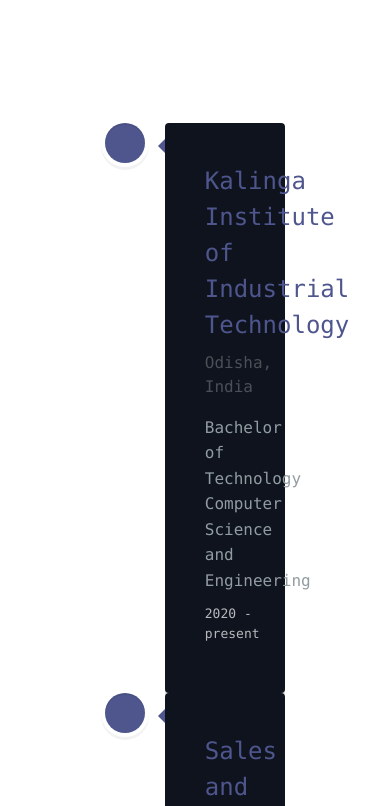
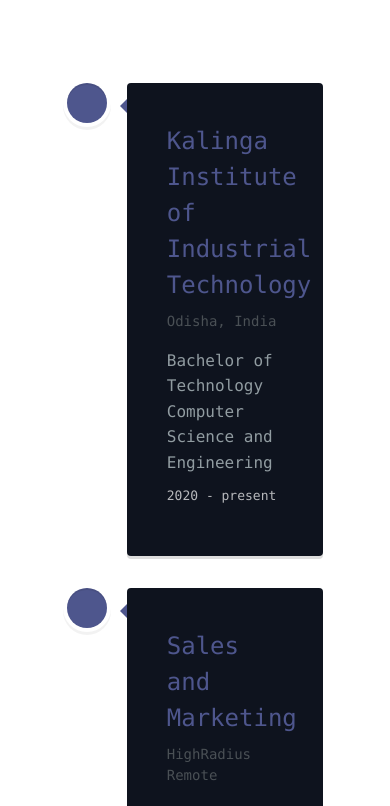
Before and after one commit to prakhar0711/personal-portfolio, a React (Vite) app: page / in a window 390 px wide. Shown: the part 2898-3704 px from the top of the page. Built offline with nearby package versions, Linux system fonts and the light colour scheme.

Commit message:
timeline

```diff
--- a/src/assets/css/timeline.css
+++ b/src/assets/css/timeline.css
@@ -13,13 +13,20 @@
   font-size: 1rem;
   color: rgb(145, 156, 161);
 }
-h4{
-    color: rgb(74, 80, 85);
+h4 {
+  color: rgb(74, 80, 85);
 }
 /* timeline.css */
 
 @media (max-width: 768px) {
-  .vertical-timeline-element {
-    margin: 0;
+  /* Adjust max-width as needed */
+  .vertical-timeline-element-content {
+    padding: 20px; /* Adjust padding for smaller screens */
   }
+
+  .vertical-timeline-element-subtitle {
+    font-size: 14px; /* Adjust font size for smaller screens */
+  }
+
+  /* Add more styles as needed */
 }
--- a/src/components/Timeline.jsx
+++ b/src/components/Timeline.jsx
@@ -14,7 +14,7 @@
           <img src={calendar} alt="timeline" />
         </h1>
       </div>
-      <div className="p-20 text-left">
+      <div className="p-10 md:p-20 text-left">
         <VerticalTimeline>
           <VerticalTimelineElement
             className="vertical-timeline-element--work"
```
